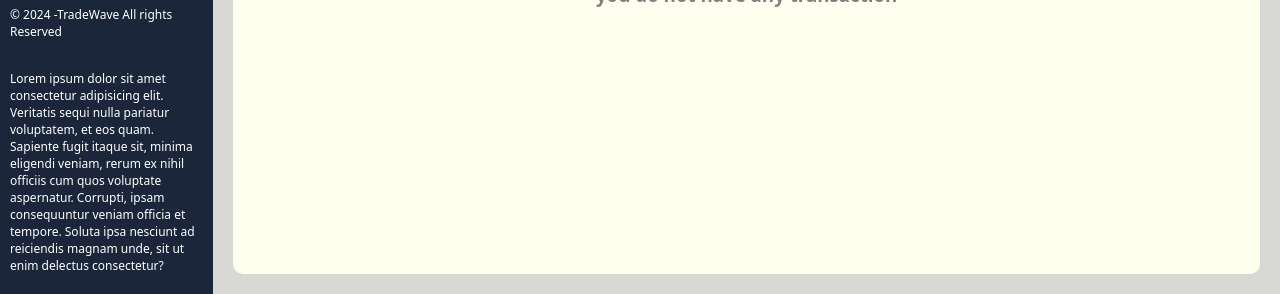
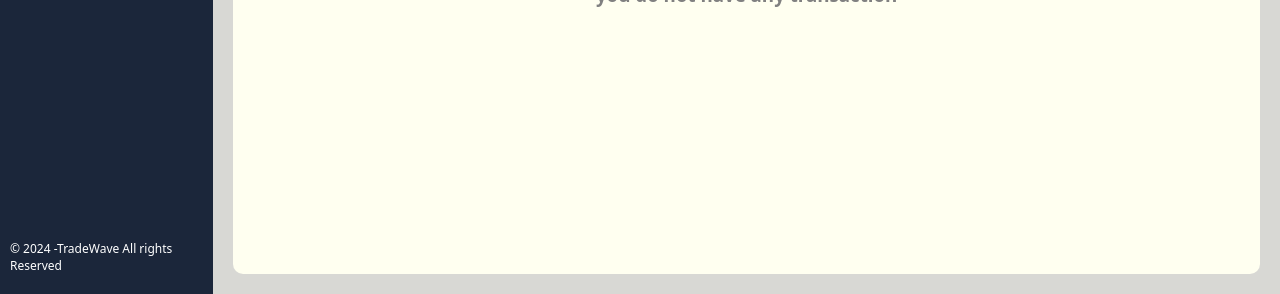
Before and after one commit to nehldotjs/tradewave, a React (Create React App) app: page /history in a window 1280 px wide. Shown: the part 506-800 px from the top of the page. Built offline with nearby package versions, Linux system fonts and the light colour scheme.

Commit message:
NEW COMMIT

```diff
--- a/src/DashboardScreens/SubComponent/DashNav.js
+++ b/src/DashboardScreens/SubComponent/DashNav.js
@@ -54,14 +54,7 @@ function DashNav() {
         </div>
         <p> &copy; 2024 -TradeWave All rights Reserved</p>
 
-        <p>
-          Lorem ipsum dolor sit amet consectetur adipisicing elit. Veritatis
-          sequi nulla pariatur voluptatem, et eos quam. Sapiente fugit itaque
-          sit, minima eligendi veniam, rerum ex nihil officiis cum quos
-          voluptate aspernatur. Corrupti, ipsam consequuntur veniam officia et
-          tempore. Soluta ipsa nesciunt ad reiciendis magnam unde, sit ut enim
-          delectus consectetur?
-        </p>
+
       </div>
     </div>
   );
```
